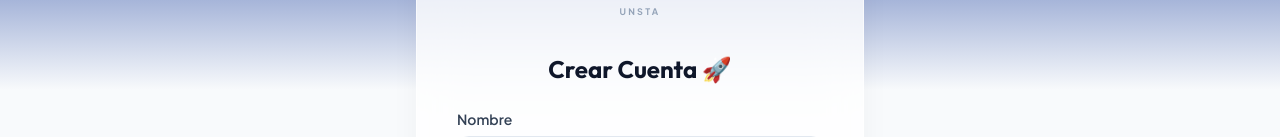
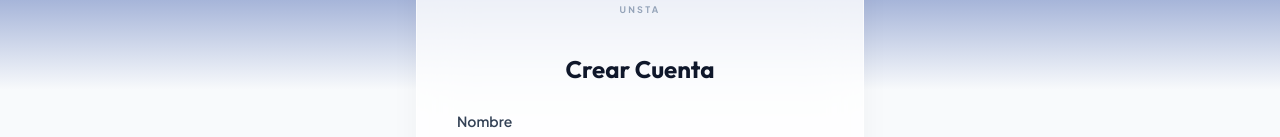
Before and after one commit to LautaroLeall/StudyMatch-Front, a React (Vite) app: page /register in a window 1280 px wide. Shown: the part 150-287 px from the top of the page. Built offline with nearby package versions, Linux system fonts and the light colour scheme.

Commit message:
pages/auth loginPage and registerPage - styles authPages.css

```diff
--- a/src/pages/auth/LoginPage.jsx
+++ b/src/pages/auth/LoginPage.jsx
@@ -1,11 +1,12 @@
 import AuthLayout from "../../layouts/AuthLayout";
 import LoginForm from "../../components/sections/LoginForm";
+import "../../styles/AuthPages.css";
 
 function LoginPage() {
     return (
         <AuthLayout>
-            <h1 className="text-2xl font-bold mb-6 text-center">
-                Bienvenido nuevamente 👋
+            <h1 className="auth-page-title">
+                Bienvenido nuevamente
             </h1>
 
             <LoginForm />
--- a/src/pages/auth/RegisterPage.jsx
+++ b/src/pages/auth/RegisterPage.jsx
@@ -1,11 +1,12 @@
 import AuthLayout from "../../layouts/AuthLayout";
 import RegisterForm from "../../components/sections/RegisterForm";
+import "../../styles/AuthPages.css";
 
 function RegisterPage() {
     return (
         <AuthLayout>
-            <h1 className="text-2xl font-bold mb-6 text-center">
-                Crear Cuenta 🚀
+            <h1 className="auth-page-title">
+                Crear Cuenta
             </h1>
 
             <RegisterForm />
--- /dev/null
+++ b/src/styles/AuthPages.css
@@ -0,0 +1,7 @@
+.auth-page-title {
+    font-size: 1.5rem;
+    font-weight: 700;
+    margin-bottom: 1.5rem;
+    text-align: center;
+    color: #0f172a;
+}
```
